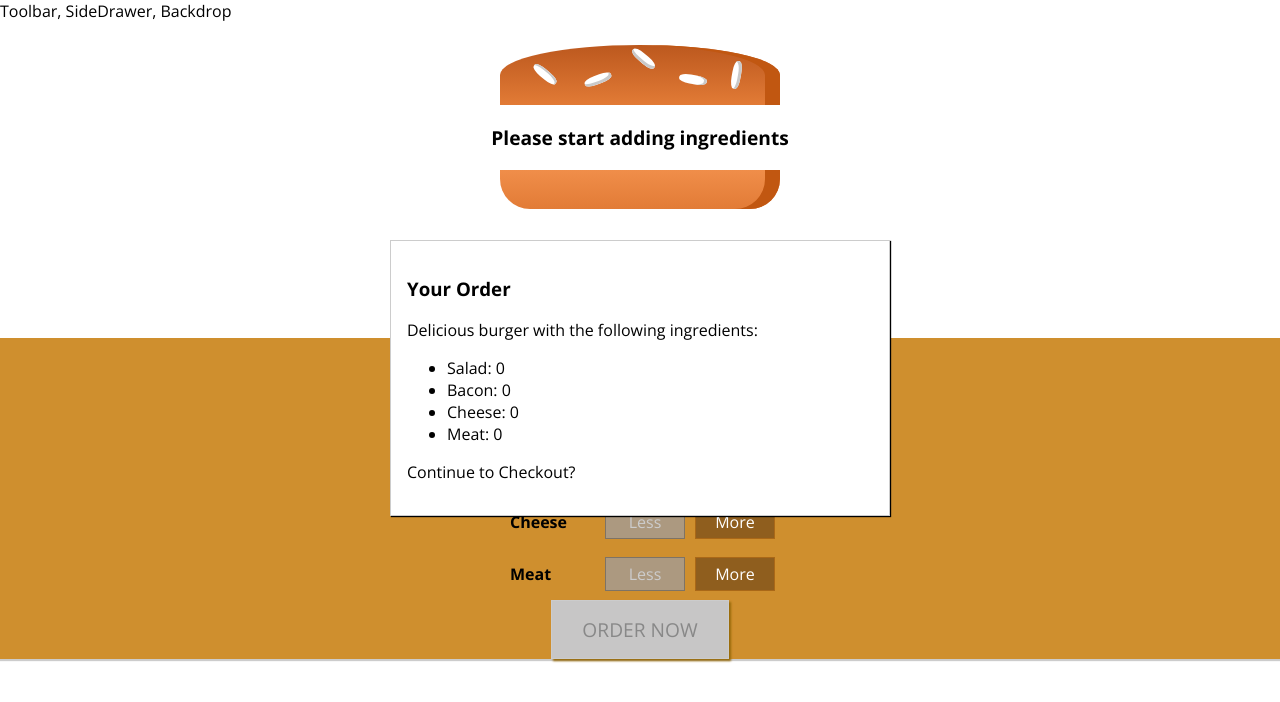
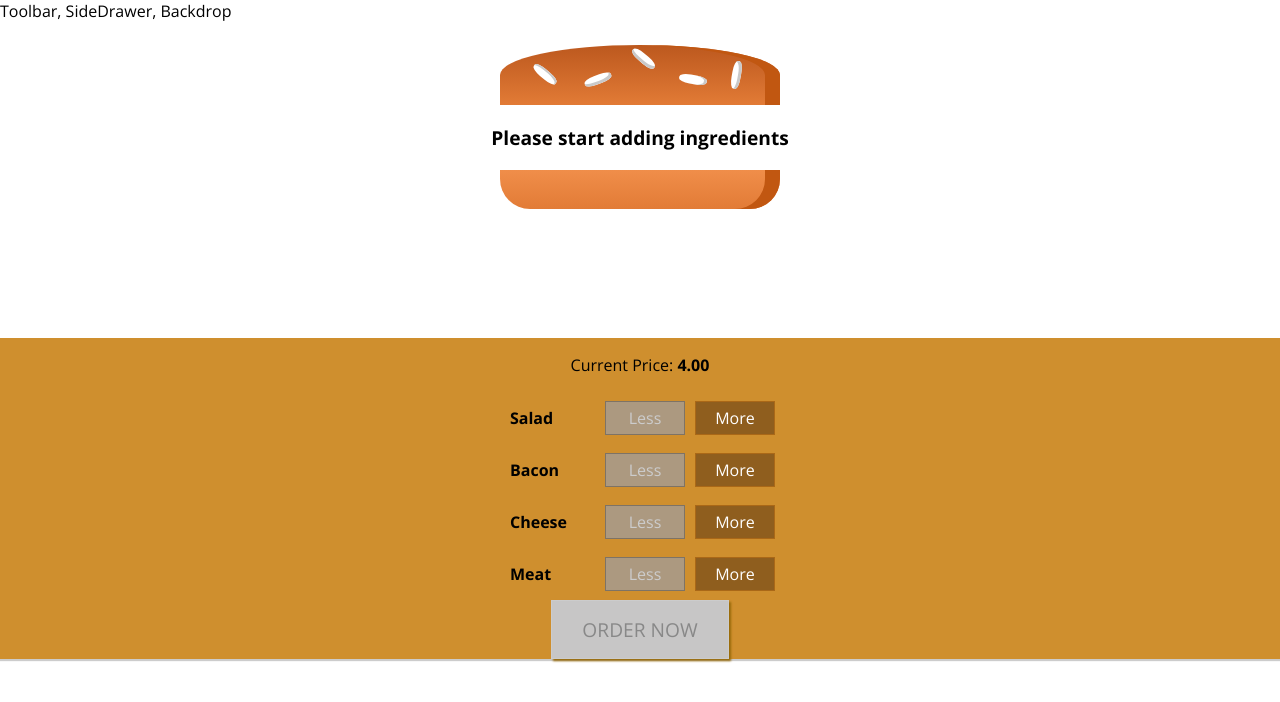
Before and after one commit to pushembekar/burger-builder, a React app: page / in a window 1280 px wide. Shown: the top 702 px of the page. Built offline with nearby package versions, Linux system fonts and the light colour scheme.

Commit message:
Added Modal component and wired it with the rest of the application

```diff
--- a/src/components/Burger/BuildControls/BuildControls.js
+++ b/src/components/Burger/BuildControls/BuildControls.js
@@ -23,7 +23,8 @@
         ))}
         <button
             className={classes.OrderButton}
-            disabled={!props.purchaseable}>ORDER NOW</button>
+            disabled={!props.purchaseable}
+            onClick={props.ordered}>ORDER NOW</button>
     </div>
 );
 
--- a/src/components/UI/Modal/Modal.js
+++ b/src/components/UI/Modal/Modal.js
@@ -3,7 +3,12 @@
 import classes from './Modal.module.css'
 
 const modal = (props) => (
-    <div className={classes.Modal}>
+    <div
+        className={classes.Modal}
+        style={{
+            transform:props.show ? 'translateY(0)' : 'translateY(-100vh)',
+            opacity: props.show ? '1' : '0'
+        }}>
         {props.children}
     </div>
 );
--- a/src/containers/BurgerBuilder/BurgerBuilder.js
+++ b/src/containers/BurgerBuilder/BurgerBuilder.js
@@ -23,7 +23,8 @@
             meat: 0
         },
         totalPrice: 4,
-        purchaseable: false
+        purchaseable: false,
+        purchasing: false
     }
 
     updatePurchaseState (ingredients) {
@@ -71,6 +72,10 @@
         this.updatePurchaseState(updatedIngredients);
     }
 
+    purchaseHandler = () => {
+        this.setState({purchasing: true});
+    }
+
     render () {
         const disabledInfo = {
             ...this.state.ingredients
@@ -82,7 +87,7 @@
 
         return (
             <Auxilary>
-                <Modal>
+                <Modal show={this.state.purchasing}>
                     <OrderSummary ingredients={this.state.ingredients} />
                 </Modal>
                 <Burger ingredients={this.state.ingredients} />
@@ -91,6 +96,7 @@
                     ingredientRemoved={this.removeIngredientHandler}
                     disabled={disabledInfo}
                     purchaseable={this.state.purchaseable}
+                    ordered={this.purchaseHandler}
                     price={this.state.totalPrice} />
             </Auxilary>
         );
```
